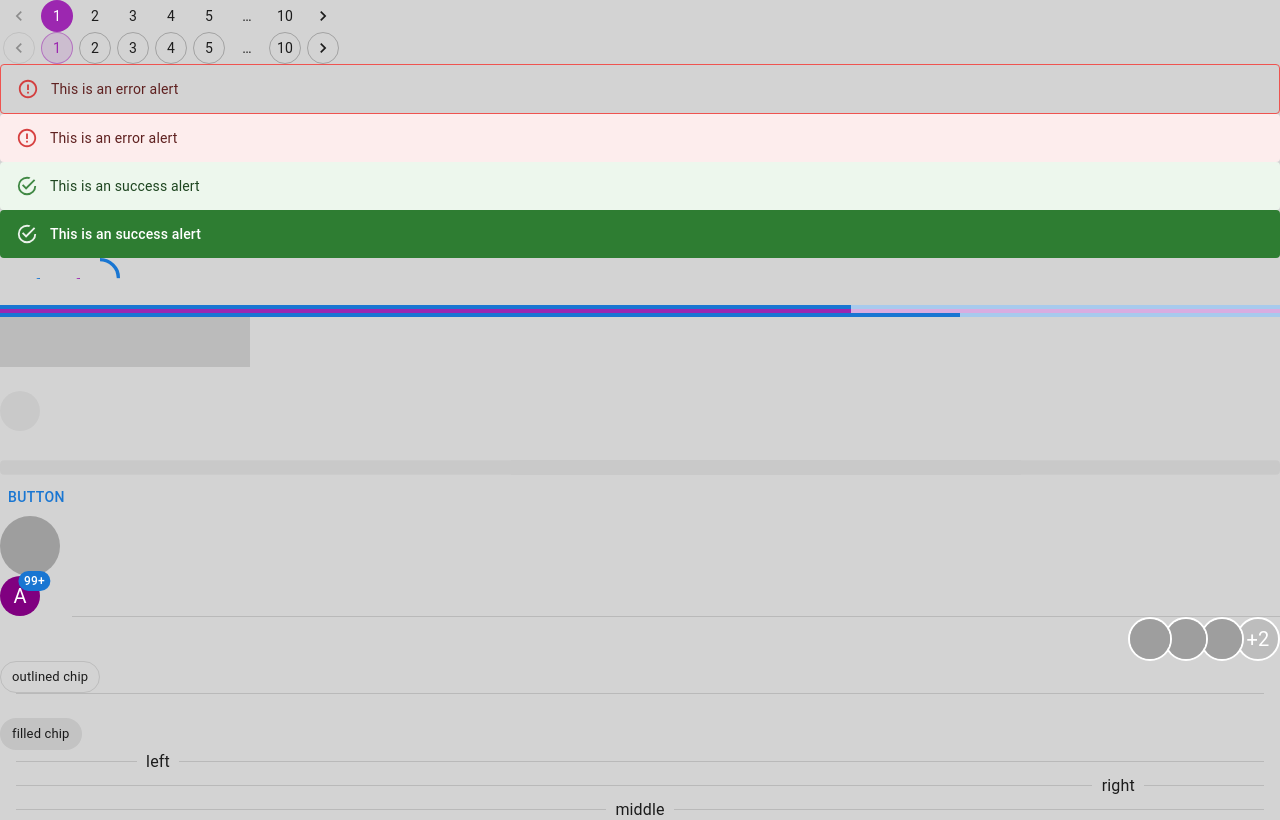
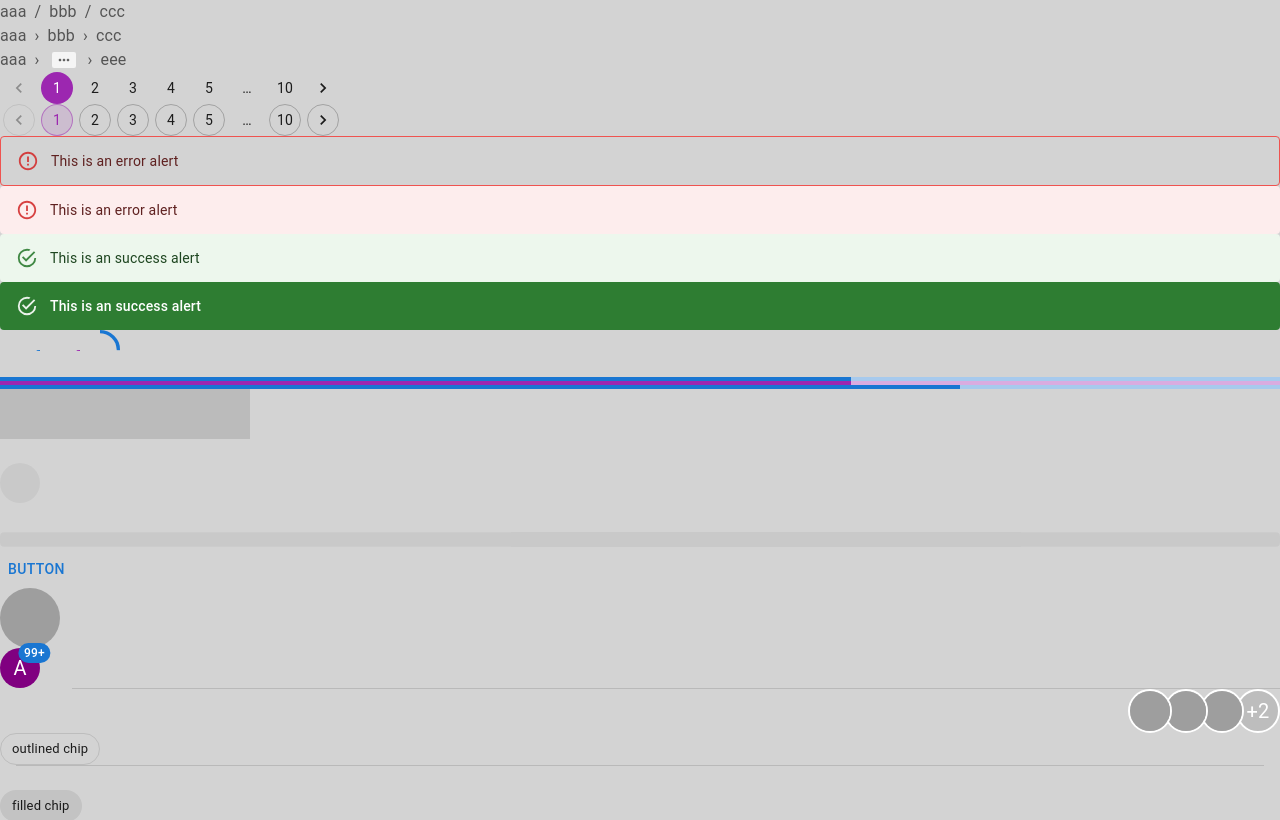
Before and after one commit to lunathebright/mui-practice, a React (Create React App) app: page / in a window 1280 px wide. Shown: the top 820 px of the page. Built offline with nearby package versions, Linux system fonts and the light colour scheme; grey boxes are pictures that could not be loaded; the HTML template or start-up script is replaced by a standard one.

Commit message:
Breadcrumbs

```diff
--- a/src/page/Main.jsx
+++ b/src/page/Main.jsx
@@ -3,6 +3,7 @@ import {
   Avatar,
   AvatarGroup,
   Badge,
+  Breadcrumbs,
   Button,
   Chip,
   CircularProgress,
@@ -27,6 +28,23 @@ export default function Main() {
 
   return (
     <div style={{ background: "lightgrey" }}>
+      <Breadcrumbs>
+        <li>aaa</li>
+        <li>bbb</li>
+        <li>ccc</li>
+      </Breadcrumbs>
+      <Breadcrumbs separator="›">
+        <li>aaa</li>
+        <li>bbb</li>
+        <li>ccc</li>
+      </Breadcrumbs>
+      <Breadcrumbs maxItems={3} separator="›">
+        <li>aaa</li>
+        <li>bbb</li>
+        <li>ccc</li>
+        <li>ddd</li>
+        <li>eee</li>
+      </Breadcrumbs>
       <div>
         <Pagination count={10} color="secondary" />
         <Pagination count={10} color="secondary" variant="outlined" />
```
